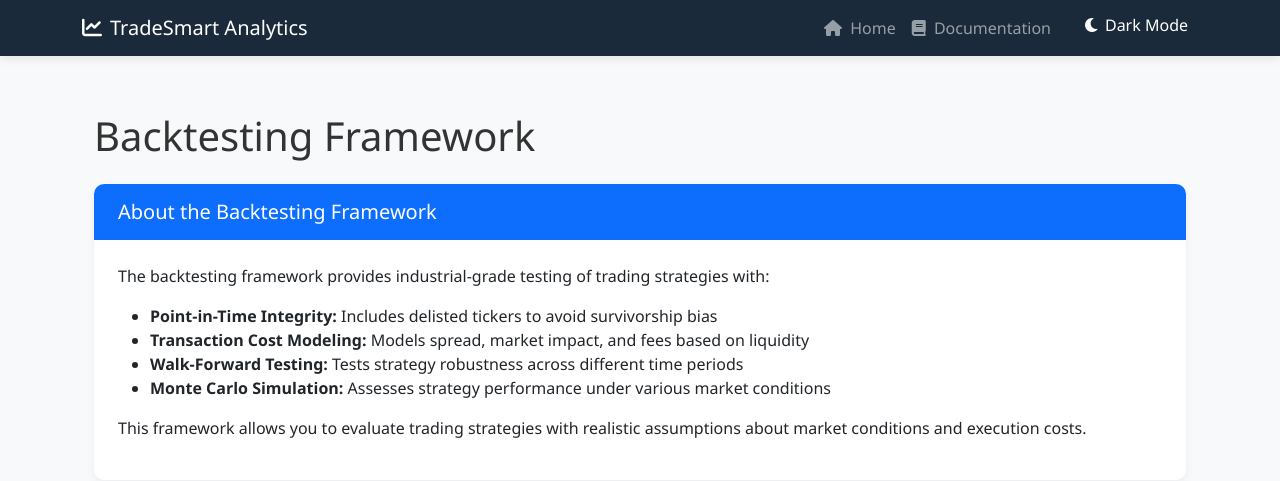
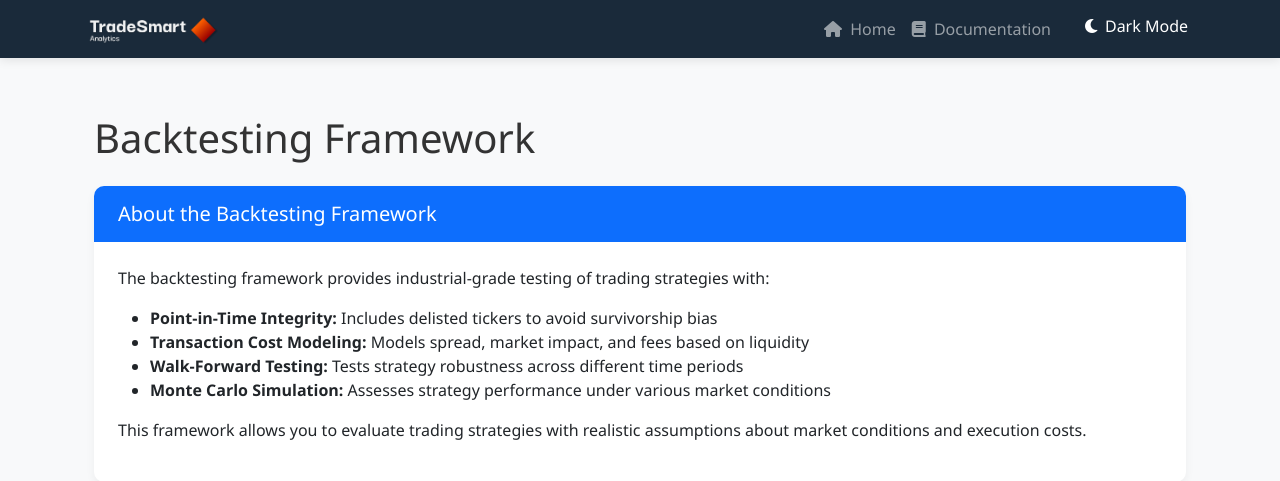
Before and after one commit to kenneth-law/TradeSmart, a Flask app: page /backtest in a window 1280 px wide. Shown: the top 481 px of the page. Run offline with Flask 3, Linux system fonts and the light colour scheme; some libraries are stand-ins or nearby versions.

Commit message:
updated logo in base.html

```diff
--- a/templates/base.html
+++ b/templates/base.html
@@ -13,7 +13,7 @@
     <nav class="navbar navbar-expand-lg navbar-dark">
         <div class="container">
             <a class="navbar-brand" href="/">
-                <i class="fas fa-chart-line me-2"></i>TradeSmart Analytics
+                <img src="{{ url_for('static', filename='images/TradeSmartLogowhite.png') }}" alt="TradeSmart Analytics" height="30">
             </a>
             <button class="navbar-toggler" type="button" data-bs-toggle="collapse" data-bs-target="#navbarNav">
                 <span class="navbar-toggler-icon"></span>
```
Also changed, not shown: templates/images/TradeSmartLogo.png (added), templates/images/TradeSmartLogoTall.png (added), templates/images/TradeSmartLogoTall2.png (added), templates/images/TradeSmartLogoTall3.png (added), templates/images/TradeSmartLogowhite.png (added).
